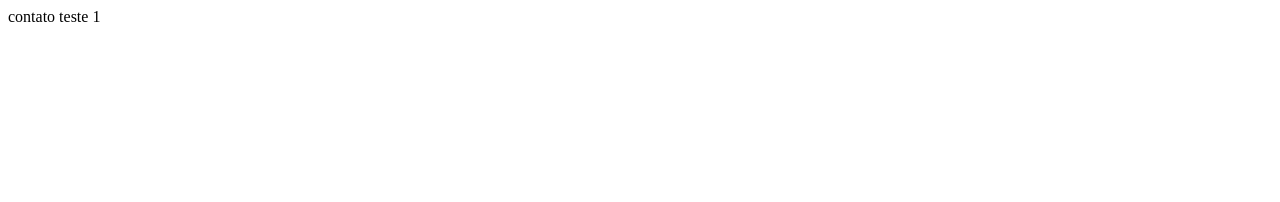
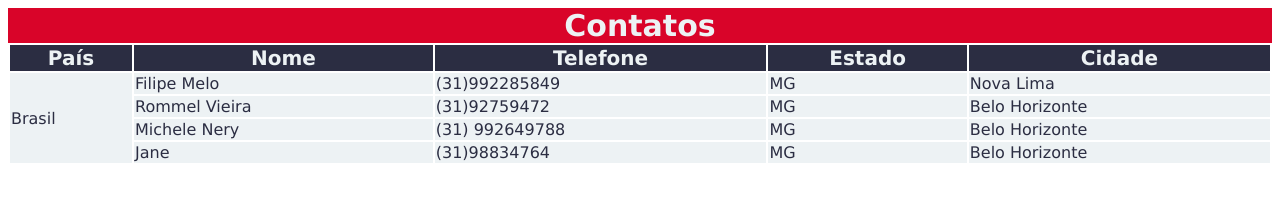
Before and after one commit to fillmello/blog_DIW, a plain HTML site: page contato.html in a window 1280 px wide. Drawn offline with Linux system fonts and the light colour scheme.

Commit message:
Added style.css and color changes

```diff
--- a/contato.html
+++ b/contato.html
@@ -1 +1,49 @@
-contato teste 1
+<head>
+
+    <link rel="stylesheet" type="text/css" href="style.css" media="screen" />
+
+</head>
+
+<table>
+
+<caption class="lsttitulo"> Contatos </caption>
+
+<tr class="tr1">
+    <th>País</th>
+    <th>Nome</th>
+    <th>Telefone</th>
+    <th>Estado</th>
+    <th>Cidade</th>
+</tr>
+<tr class="tr2">
+    <td rowspan="4">Brasil</td>
+    <td>Filipe Melo</td>
+    <td>(31)992285849</td>
+    <td>MG</td>
+    <td>Nova Lima</td>
+</tr>
+<tr class="tr2">
+
+    <td>Rommel Vieira</td>
+    <td>(31)92759472</td>
+    <td>MG</td>
+    <td>Belo Horizonte</td>
+</tr>
+<tr class="tr2">
+
+    <td>Michele Nery</td>
+    <td>(31) 992649788</td>
+    <td>MG</td>
+    <td>Belo Horizonte</td>
+</tr>
+
+<tr class="tr2">
+
+    <td>Jane</td>
+    <td>(31)98834764</td>
+    <td>MG</td>
+    <td>Belo Horizonte</td>
+</tr>
+
+
+</table>
--- /dev/null
+++ b/style.css
@@ -0,0 +1,74 @@
+
+
+.lsttitulo {
+
+    background-color: D90429;
+    font-family: Arial;
+    font-weight: bold;
+    color:edf2f4;
+    font-size: 30px;
+    font-family: Verdana, Geneva, Tahoma, sans-serif;
+
+
+}
+
+table{
+
+    width: 100%
+}
+
+.tr1{
+
+    background-color: 2b2d42;
+    color: edf2f4;
+    font-weight: bold;
+    font-size: 20px;
+    font-family: Verdana, Geneva, Tahoma, sans-serif;
+
+}
+
+.tr2{
+
+    background-color: edf2f4;
+    color: 2b2d42;
+    font-family: Verdana, Geneva, Tahoma, sans-serif;
+    color: #2b2d42;
+}
+
+main{
+
+    font-family: Verdana, Geneva, Tahoma, sans-serif;
+    color: #2b2d42;
+}
+
+body{
+
+    font-family: Verdana, Geneva, Tahoma, sans-serif;
+    color: #2b2d42;
+
+}
+
+aside{
+
+    font-family: Verdana, Geneva, Tahoma, sans-serif;
+    color: #2b2d42;
+
+}
+
+
+.títuloBLOG {
+
+background-color: d90429;
+color: #2b2d42;
+font-size: 60px;
+
+
+}
+
+.caixa-menuprincipal{
+
+    background-color: #edf2f4;
+    font-family: Verdana, Geneva, Tahoma, sans-serif;
+    font-size: 40px;
+
+}
```
Also changed, not shown: index.html (+14 -6 lines).
